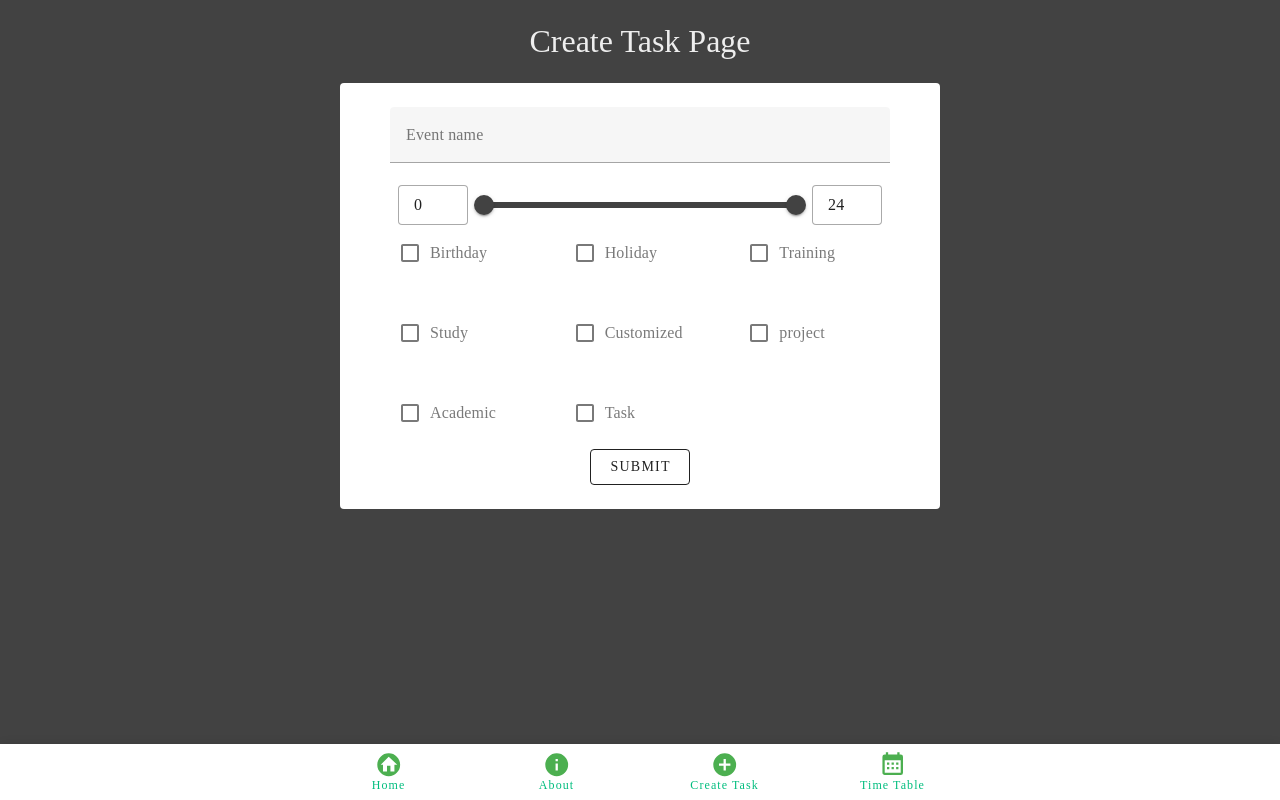
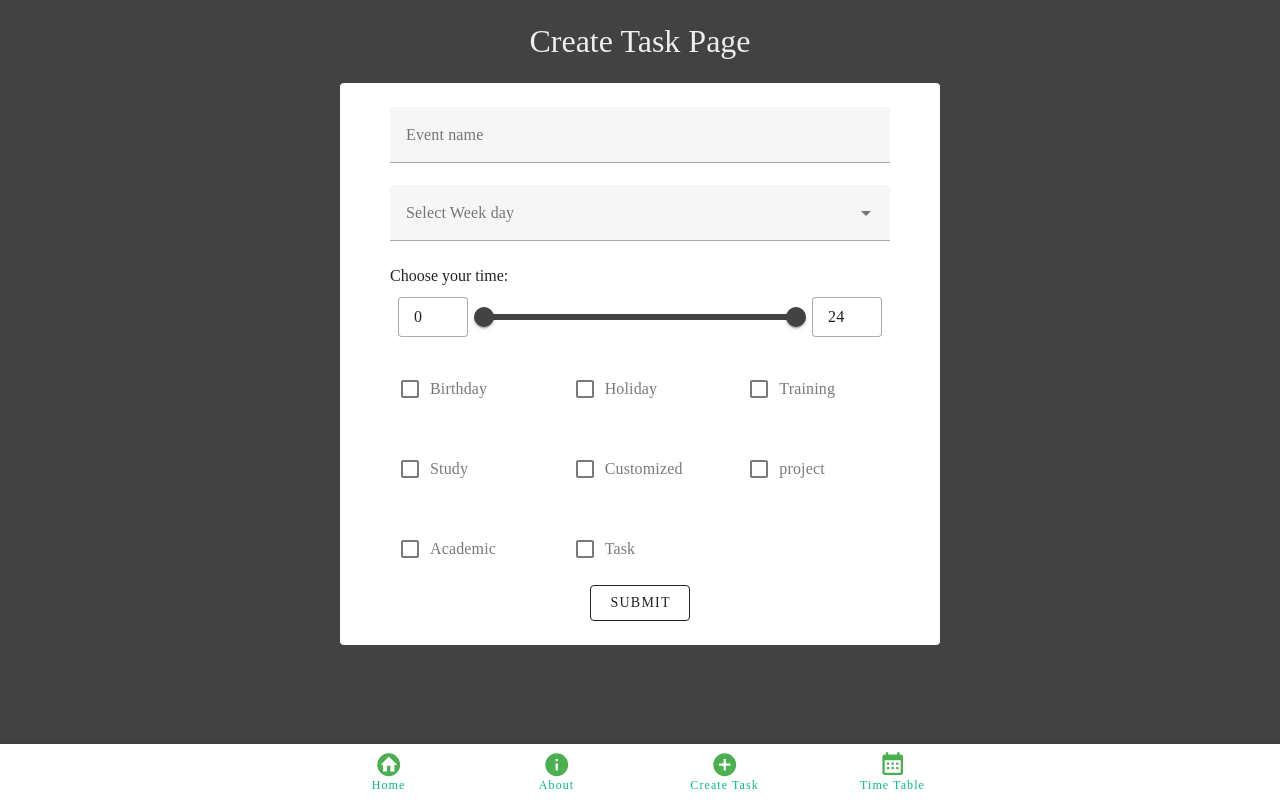
Before and after one commit to ntphuongthao/Web-Project-2, a Vue app: page /create-task in a window 1280 px wide. Built offline with nearby package versions, Linux system fonts and the light colour scheme.

Commit message:
Successfully create task in Firestore and reflect it in Calendar

```diff
--- a/firebase/init.js
+++ b/firebase/init.js
@@ -1,12 +1,7 @@
 // Import the functions you need from the SDKs you need
-import {getFirestore} from "firebase/firestore"
+import { getFirestore } from "firebase/firestore";
 import { initializeApp } from "firebase/app";
-import { getAnalytics } from "firebase/analytics";
-// TODO: Add SDKs for Firebase products that you want to use
-// https://firebase.google.com/docs/web/setup#available-libraries
 
-// Your web app's Firebase configuration
-// For Firebase JS SDK v7.20.0 and later, measurementId is optional
 const firebaseConfig = {
   apiKey: "AIzaSyCTZsjKTY_8VgXEzAgOLIJqCCIV4mxeBWk",
   authDomain: "calendar-f850e.firebaseapp.com",
@@ -14,12 +9,11 @@ const firebaseConfig = {
   storageBucket: "calendar-f850e.appspot.com",
   messagingSenderId: "843229410868",
   appId: "1:843229410868:web:9d37be74566eeaf4b37c61",
-  measurementId: "G-5HSCGJY3BT"
+  measurementId: "G-5HSCGJY3BT",
 };
 
 // Initialize Firebase
 const app = initializeApp(firebaseConfig);
-const analytics = getAnalytics(app);
 
-const db = getFirestore()
-export default db
+const db = getFirestore();
+export default db;
--- a/src/components/Calendar.vue
+++ b/src/components/Calendar.vue
@@ -1,7 +1,11 @@
 <script>
+import db from "../../firebase/init.js";
+import { collection, onSnapshot } from "firebase/firestore";
+
 export default {
   data() {
     return {
+      events: [],
       daysOfWeek: [
         "",
         "Monday",
@@ -12,6 +16,9 @@ export default {
         "Saturday",
         "Sunday",
       ],
+      grid: Array.from({ length: 13 }, () =>
+        Array.from({ length: 8 }, () => 0)
+      ),
     };
   },
   methods: {
@@ -22,6 +29,34 @@ export default {
       const endHour = String(hour + 2).padStart(2, "0");
       return `${startHour}:00 => ${endHour}:00`;
     },
+    hasEvent(day, rowIndex) {
+      return this.grid[rowIndex][day];
+    },
+    markBusyCells() {
+      for (let event of this.events) {
+        const { eventTime, eventDay } = event;
+        const startTime = Math.floor(eventTime[0] / 2);
+        const endTime = Math.floor(eventTime[1] / 2);
+
+        // Map day to its index (Monday=0, Tuesday=1, ..., Sunday=6)
+        let days = this.daysOfWeek.slice(1);
+        let dayIndex = days.indexOf(eventDay);
+
+        // Mark cells as busy
+        for (let i = startTime; i <= endTime; i++) {
+          this.grid[i][dayIndex] = 1;
+        }
+      }
+      console.log("testing hereeeee", this.grid);
+    },
+  },
+  mounted() {
+    onSnapshot(collection(db, "Task"), (querySnapshot) => {
+      querySnapshot.forEach((task) => {
+        this.events.push(task.data());
+      });
+      this.markBusyCells();
+    });
   },
 };
 </script>
@@ -55,9 +90,18 @@ export default {
           ⏳ {{ getTimeForRow(rowIndex) }}
         </v-sheet>
       </v-col>
-      <v-col class="pa-0" v-for="n in 7" :key="n">
+
+      <v-col class="pa-0" v-for="(dayIndex, day) in daysOfWeek" :key="dayIndex">
         <v-sheet class="d-flex justify-center align-center" :height="40">
-          <p>🆓</p>
+          <!-- Check if there is an event on the specific day and time -->
+          <template v-if="hasEvent(day, rowIndex)">
+            <!-- Display the event representation -->
+            <p>Event!</p>
+          </template>
+          <template v-else>
+            <!-- If no event, display empty -->
+            <p>🆓</p>
+          </template>
         </v-sheet>
       </v-col>
     </v-row>
--- a/src/stores/event.js
+++ b/src/stores/event.js
@@ -13,15 +13,11 @@ export const useEventStore = defineStore("eventStore", {
         { name: "Academic", color: "#BC8F8F" },
         { name: "Task", color: "#FFD8B1" },
       ],
-      events: [],
     };
   },
   getters: {
     getEventTypes(state) {
       return state.eventTypes;
     },
-    getEvents(state) {
-      return state.events;
-    },
   },
 });
--- a/src/views/CreateTaskView.vue
+++ b/src/views/CreateTaskView.vue
@@ -1,13 +1,12 @@
 <script>
-import { mapState } from "pinia";
-import { useEventStore } from "../stores/event.js";
 import { collection, addDoc } from "firebase/firestore";
-import db from "../../Firebase/init.js"
+import db from "../../firebase/init.js";
 
 export default {
   data() {
     return {
-      eventName: "",
+      eventDay: null,
+      eventName: null,
       events: [
         {
           name: "Birthday",
@@ -56,10 +55,11 @@ export default {
   methods: {
     async submitForm() {
       const eventData = {
+        eventDay: this.eventDay,
         eventName: this.eventName,
         eventTime: this.range,
-        events: this.events.filter(event => event.selected)
-      }
+        events: this.events.filter((event) => event.selected),
+      };
       try {
         const docRef = await addDoc(collection(db, "Task"), eventData);
         this.resetForm();
@@ -67,12 +67,13 @@ export default {
         console.error("Error adding documents: ", error);
       }
     },
-    resetForm(){
-      this.eventName = "";
+    resetForm() {
+      this.eventDay = null;
+      this.eventName = null;
       this.eventTime = [0, 24];
-      this.events.forEach(event => (event.selected = false));
-    }
-  }
+      this.events.forEach((event) => (event.selected = false));
+    },
+  },
 };
 </script>
 
@@ -82,14 +83,27 @@ export default {
     <v-sheet rounded width="500" class="mx-auto transparent-sheet">
       <v-form @submit.prevent="submitForm">
         <v-text-field v-model="eventName" label="Event name"></v-text-field>
-
+        <v-select
+          v-model="eventDay"
+          label="Select Week day"
+          :items="[
+            'Monday',
+            'Tuesday',
+            'Wednesday',
+            'Thursday',
+            'Friday',
+            'Saturday',
+            'Sunday',
+          ]"
+        ></v-select>
+        <p>Choose your time:</p>
         <v-range-slider
           v-model="range"
           :max="24"
           :min="0"
           :step="2"
           hide-details
-          class="align-center"
+          class="align-center mt-2"
         >
           <template v-slot:prepend>
             <v-text-field
@@ -115,7 +129,7 @@ export default {
           </template>
         </v-range-slider>
 
-        <v-row>
+        <v-row class="mt-3">
           <v-col
             v-for="(event, index) in events"
             :key="event"
```
